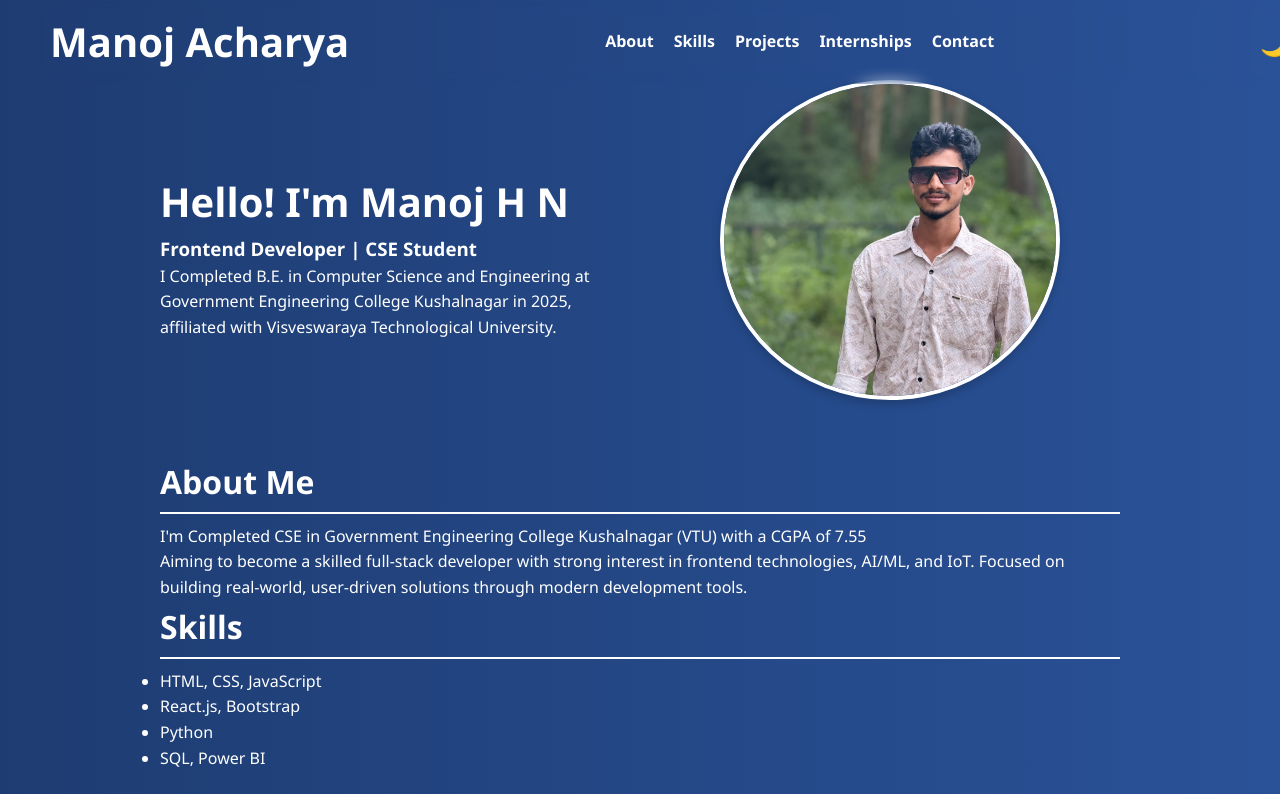
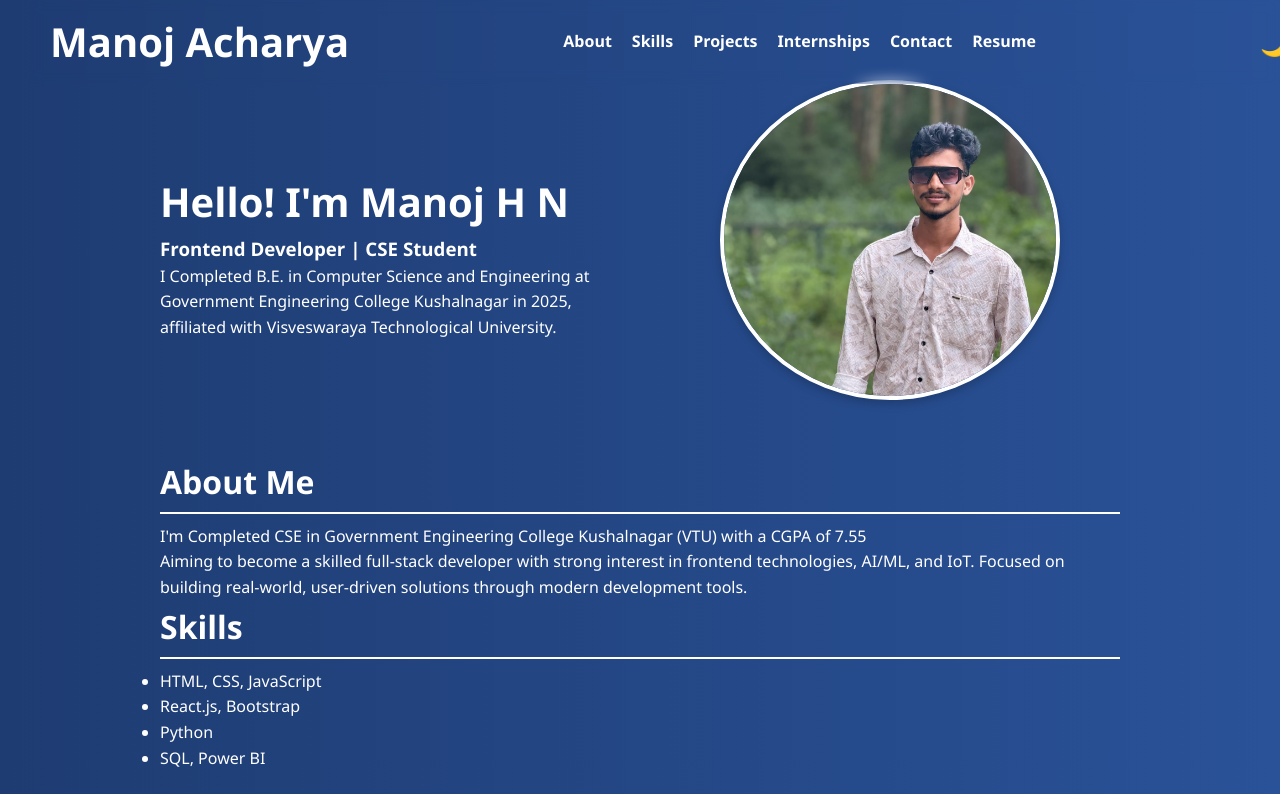
Before and after one commit to Manojacharyagithub/Manoj-Acharya-Portfolio, a plain HTML site: page index.html in a window 1280 px wide. Shown: the top 794 px of the page. Drawn offline with nearby package versions, Linux system fonts and the light colour scheme.

Commit message:
Update index.html

```diff
--- a/index.html
+++ b/index.html
@@ -28,6 +28,7 @@
     <li><a href="#projects" class="nav-item">Projects</a></li>
     <li><a href="#internships" class="nav-item">Internships</a></li>
     <li><a href="#contact" class="nav-item">Contact</a></li>
+    <li><a href="#resume" class="nav-item"> Resume</a></li>
   </ul>
 
   <!-- Dark Mode Toggle -->
```
